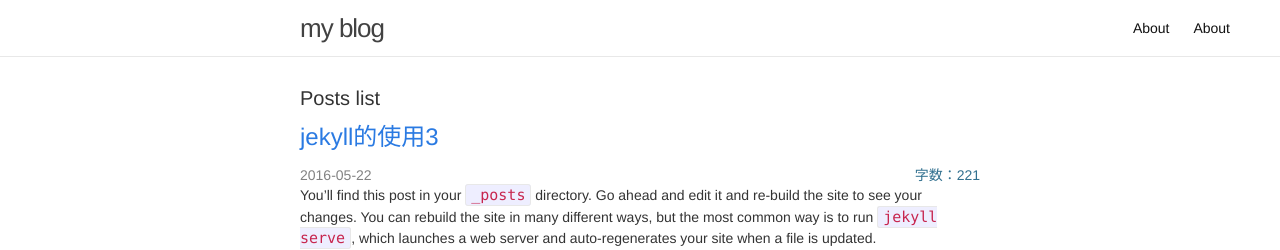
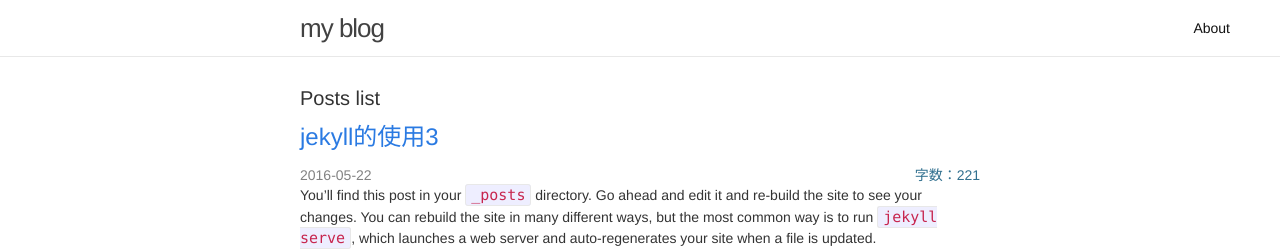
Before and after one commit to PuRonglong/jekyll-theme, a Jekyll site: the page built from index.html, in a window 1280 px wide. Shown: the top 250 px of the page. Built offline with Jekyll 4.4.1, drawn with Linux system fonts in a browser that asks for light colours; the list of posts is cut into pages by our own code.

Commit message:
edit about link

```diff
--- a/_includes/header.html
+++ b/_includes/header.html
@@ -1,18 +1,7 @@
 <header class="site-header">
 	<nav class="site-nav site-nav-right">
 		<div class="trigger">
-			{% for my_page in site.pages %}
-				{% if my_page.title %}
-				<a class="page-link" href="{{ my_page.url | prepend: site.baseurl }}">{{ my_page.title }}</a>
-				{% endif %}
-			{% endfor %}
-		</div>
-		<div class="trigger">
-			{% for my_page in site.pages %}
-				{% if my_page.title %}
-				<a class="page-link" href="{{ my_page.url | prepend: site.baseurl }}">{{ my_page.title }}</a>
-				{% endif %}
-			{% endfor %}
+			<a class="page-link" href="/about/">About</a>
 		</div>
 	</nav>
 	<div class=" wrapper">
```
